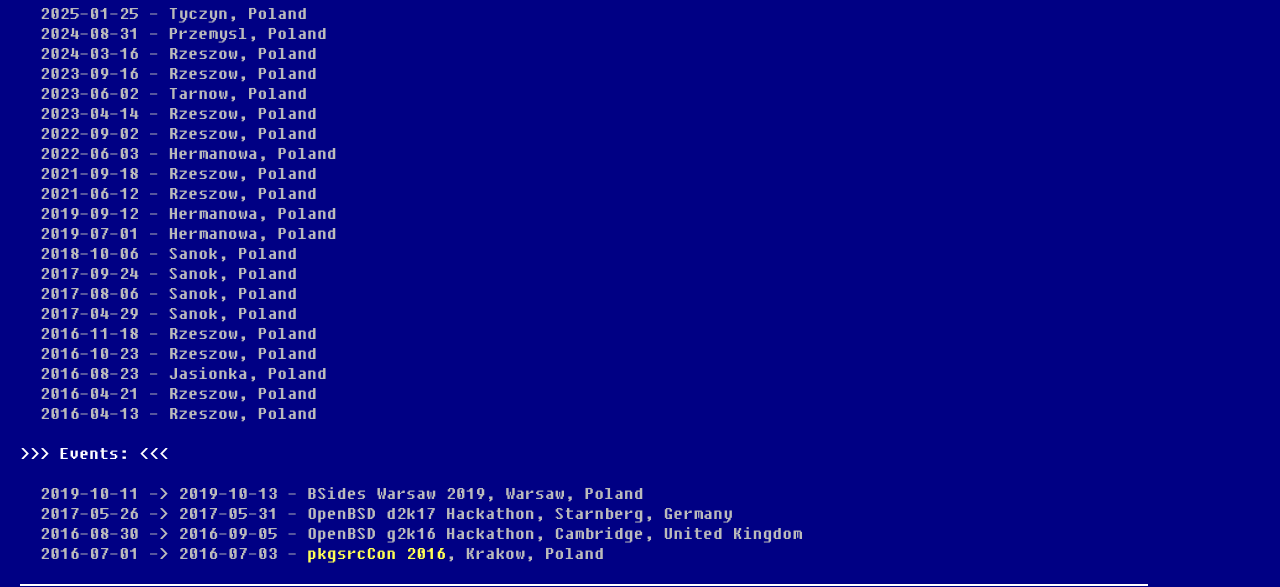
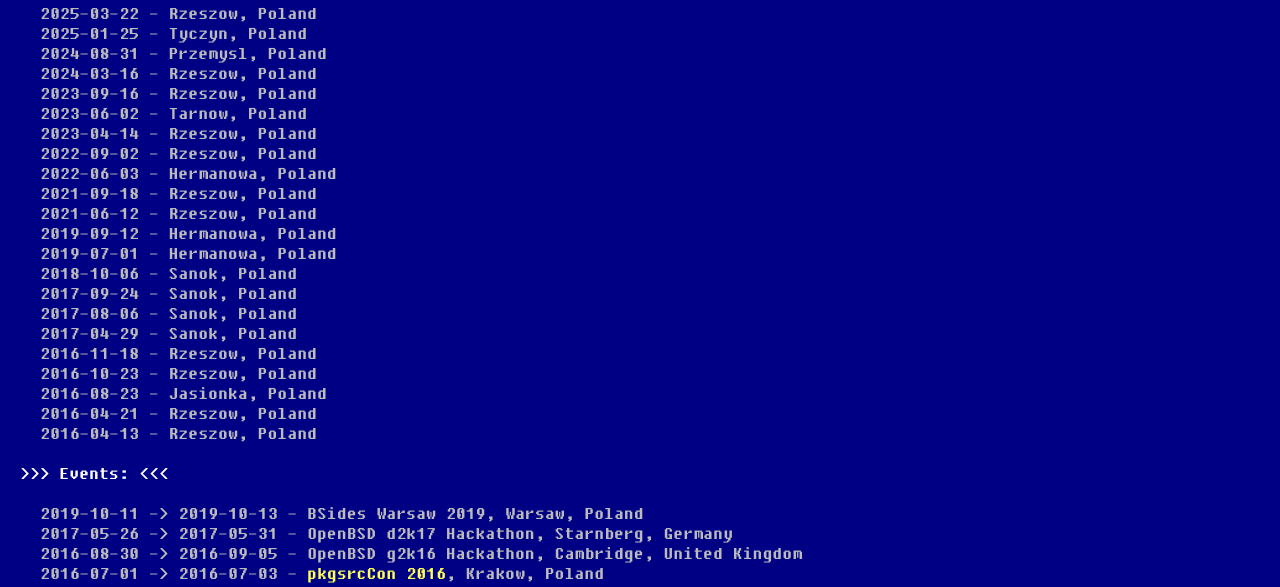
Before and after one commit to sbug/www.sbug.org, a plain HTML site: page meetings/index.html in a window 1280 px wide. Shown: the part 156-743 px from the top of the page. Drawn offline with Linux system fonts and the light colour scheme.

Commit message:
Add March 2025 SBUG meeting in Rzeszow.

```diff
--- a/meetings/index.html
+++ b/meetings/index.html
@@ -43,6 +43,7 @@
 		<br>
 
 		<ul>
+			<li>2025-03-22 - Rzeszow, Poland</li>
 			<li>2025-01-25 - Tyczyn, Poland</li>
 			<li>2024-08-31 - Przemysl, Poland</li>
 			<li>2024-03-16 - Rzeszow, Poland</li>
```
